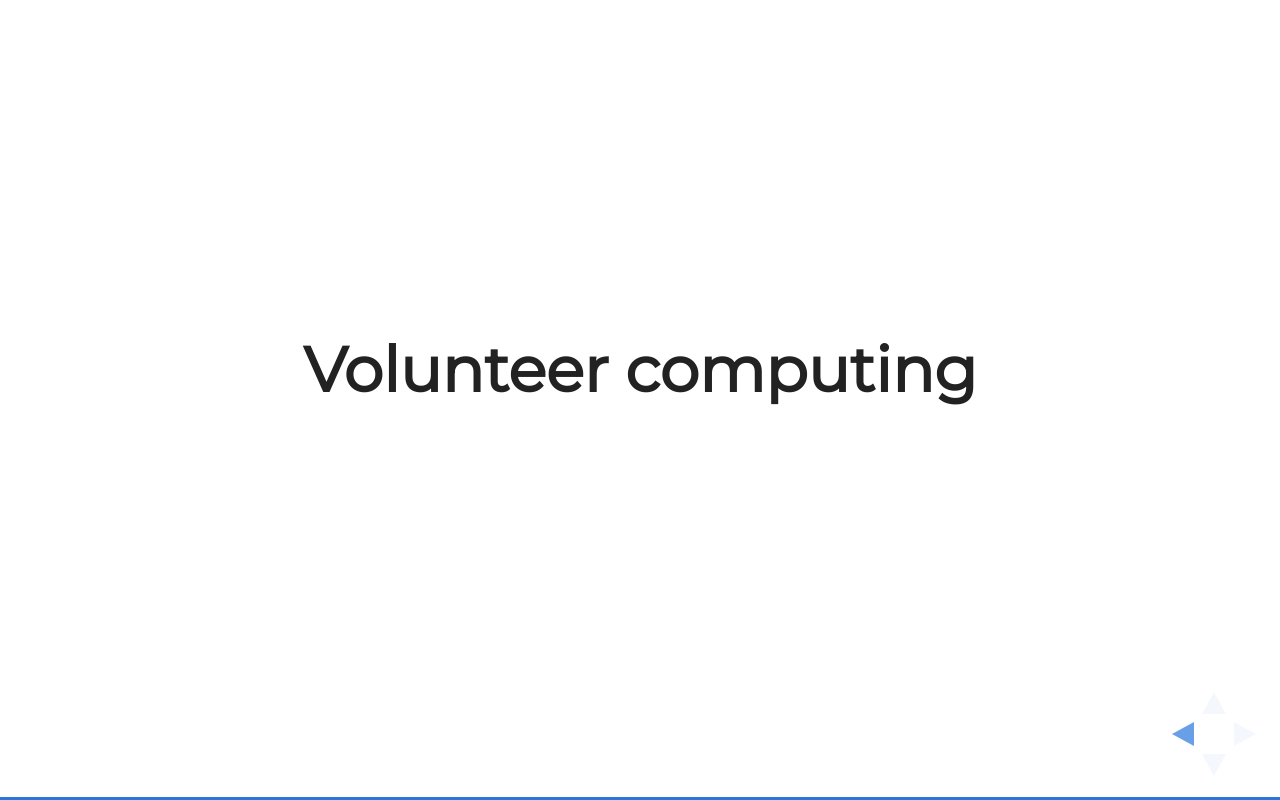
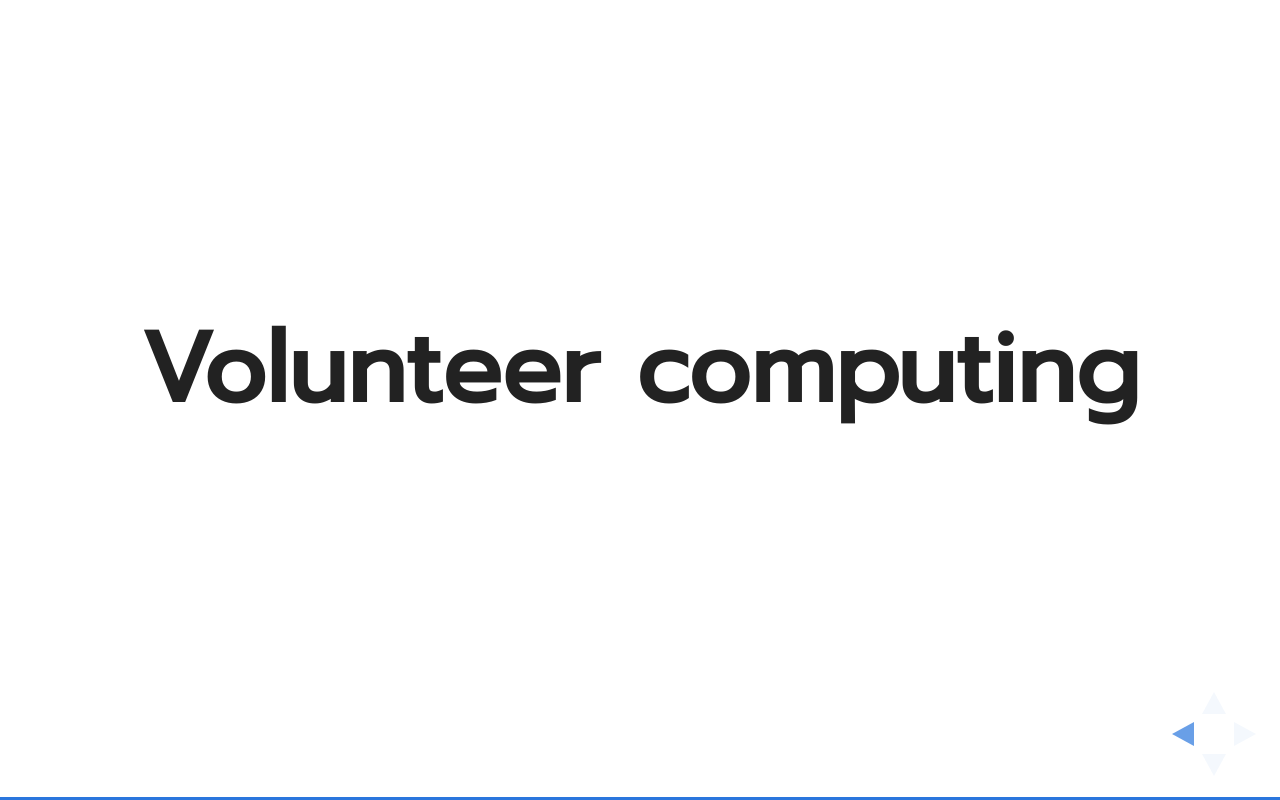
Before and after one commit to JJ/vizgec2016, a plain HTML site: page index.html in a window 1280 px wide. Both pictures are taken after a click on the button 1251 px from the left and 734 px from the top of the page. Drawn offline with Linux system fonts and the light colour scheme.

Commit message:
Adapt JS and width

```diff
--- a/index.html
+++ b/index.html
@@ -35,7 +35,7 @@
 	</section>
 
 	<section>
-	  <h2>Volunteer computing</h2>
+	  <h1>Volunteer computing</h1>
 	</section>
 
       </div>
@@ -48,11 +48,9 @@
      // More info https://github.com/hakimel/reveal.js#configuration
      Reveal.initialize({
        history: true,
-
+       width:'90%',
        // More info https://github.com/hakimel/reveal.js#dependencies
        dependencies: [
-					{ src: 'plugin/markdown/marked.js' },
-					{ src: 'plugin/markdown/markdown.js' },
 	 { src: 'plugin/notes/notes.js', async: true },
 	 { src: 'plugin/highlight/highlight.js', async: true, callback: function() { hljs.initHighlightingOnLoad(); } }
        ]
```
Lines whose indentation alone changed are shown as unchanged.
